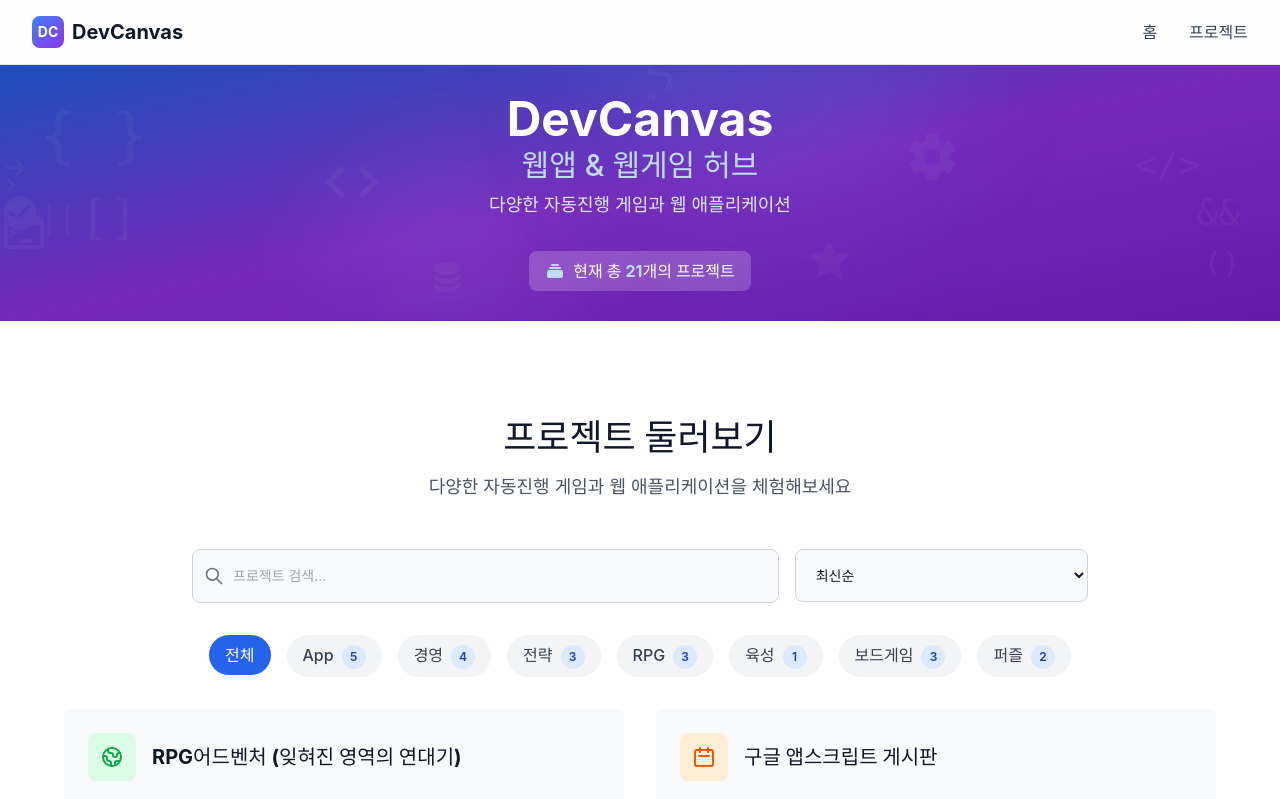
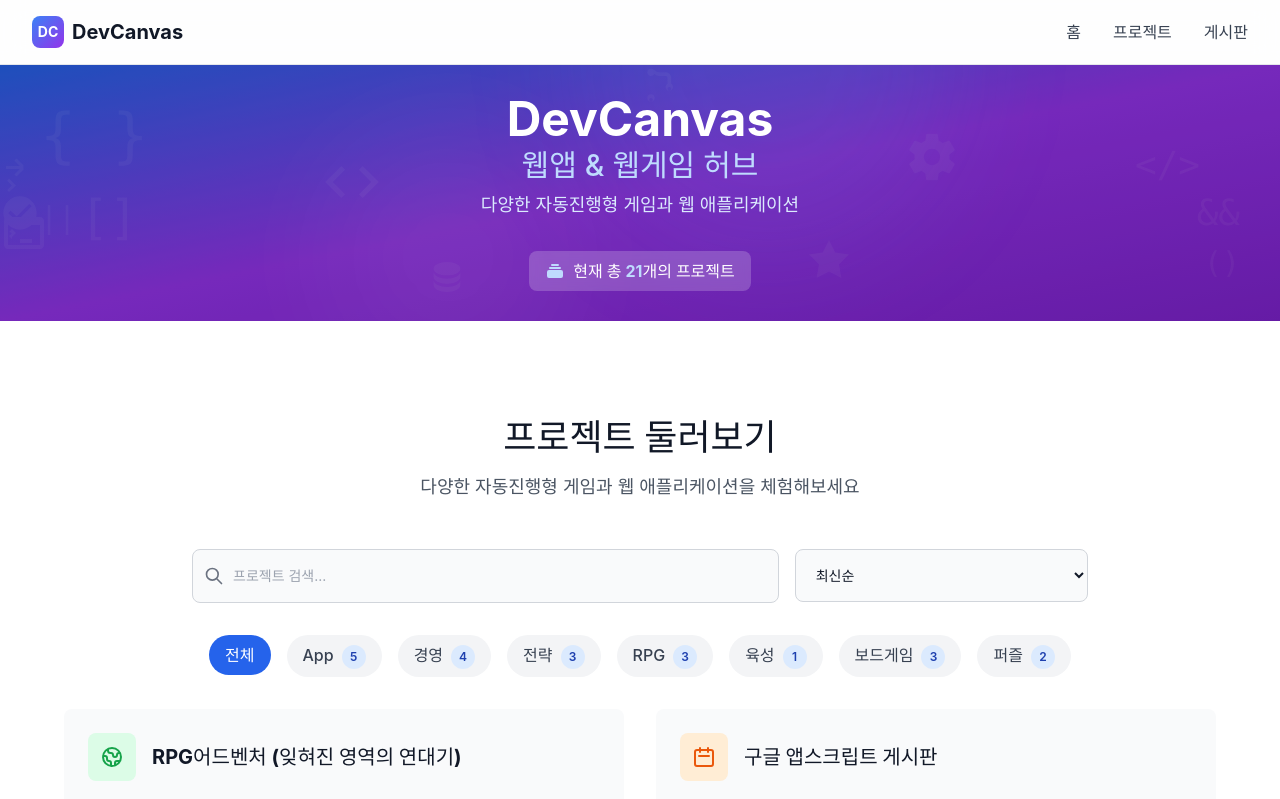
Before and after one commit to sigco3111/DevCanvas, a React (Vite) app: page / in a window 1280 px wide. Shown: the top 799 px of the page. Built offline with nearby package versions, Linux system fonts and the light colour scheme.

Commit message:
메타 태그 및 설명 수정: '자동진행 게임'을 '자동진행형 게임'으로 변경하여 일관성을 높임. Vercel Analytics 추가 및 초기화 로직 구현. README 파일의 설명도 수정하여 통일성을 유지함. 헤더에 '게시판' 링크 추가.

```diff
--- a/index.html
+++ b/index.html
@@ -9,10 +9,10 @@
     <meta name="viewport" content="width=device-width, initial-scale=1.0" />
 
     <!-- SEO 메타 태그 -->
-    <title>DevCanvas - 웹앱 & 웹게임 허브 | 자동진행 게임 플랫폼</title>
+    <title>DevCanvas - 웹앱 & 웹게임 허브 | 자동진행형 게임 플랫폼</title>
     <meta name="google-site-verification" content="CaXr8wavJnv-spof3zendNR4yJaysibEW-rPpDM93L0" />
-    <meta name="description" content="DevCanvas는 다양한 자동진행 게임과 웹 애플리케이션을 오픈소스로 제공하는 플랫폼입니다." />
-    <meta name="keywords" content="데스캔버스, 오픈소스, 웹게임, 자동진행 게임, 웹앱, 게임허브, World War Simulator, 테트리스 AI, 방치형 RPG, React, TypeScript, AI, AI게임, 바이브코딩" />
+    <meta name="description" content="DevCanvas는 다양한 자동진행형 게임과 웹 애플리케이션을 오픈소스로 제공하는 플랫폼입니다." />
+    <meta name="keywords" content="데스캔버스, 오픈소스, 웹게임, 자동진행형 게임, 웹앱, 게임허브, World War Simulator, 테트리스 AI, 방치형 RPG, React, TypeScript, AI, AI게임, 바이브코딩" />
     <meta name="author" content="DevCanvas" />
     <meta name="robots" content="index, follow" />
     <meta name="googlebot" content="index, follow" />
@@ -23,16 +23,16 @@
     <!-- Open Graph / Facebook -->
     <meta property="og:type" content="website" />
     <meta property="og:url" content="https://devcanvas.vercel.app/" />
-    <meta property="og:title" content="DevCanvas - 웹앱 & 웹게임 허브 | 자동진행 게임 플랫폼" />
-    <meta property="og:description" content="DevCanvas는 다양한 자동진행 게임과 웹 애플리케이션을 오픈소스로 제공하는 플랫폼입니다." />
+    <meta property="og:title" content="DevCanvas - 웹앱 & 웹게임 허브 | 자동진행형 게임 플랫폼" />
+    <meta property="og:description" content="DevCanvas는 다양한 자동진행형 게임과 웹 애플리케이션을 오픈소스로 제공하는 플랫폼입니다." />
     <meta property="og:image" content="https://devcanvas.vercel.app/og-image.jpg" />
     <meta property="og:image:alt" content="DevCanvas 플랫폼 스크린샷" />
 
     <!-- Twitter -->
     <meta property="twitter:card" content="summary_large_image" />
     <meta property="twitter:url" content="https://devcanvas.vercel.app/" />
-    <meta property="twitter:title" content="DevCanvas - 웹앱 & 웹게임 허브 | 자동진행 게임 플랫폼" />
-    <meta property="twitter:description" content="DevCanvas는 다양한 자동진행 게임과 웹 애플리케이션을 오픈소스로 제공하는 플랫폼입니다." />
+    <meta property="twitter:title" content="DevCanvas - 웹앱 & 웹게임 허브 | 자동진행형 게임 플랫폼" />
+    <meta property="twitter:description" content="DevCanvas는 다양한 자동진행형 게임과 웹 애플리케이션을 오픈소스로 제공하는 플랫폼입니다." />
     <meta property="twitter:image" content="https://devcanvas.vercel.app/og-image.jpg" />
     <meta property="twitter:image:alt" content="DevCanvas 플랫폼 스크린샷" />
 
@@ -63,7 +63,7 @@
         "ratingValue": "4.8",
         "ratingCount": "125"
       },
-      "description": "DevCanvas는 다양한 자동진행 게임과 웹 애플리케이션을 제공하는 플랫폼입니다."
+      "description": "DevCanvas는 다양한 자동진행형 게임과 웹 애플리케이션을 제공하는 플랫폼입니다."
     }
     </script>
   </head>
--- a/package.json
+++ b/package.json
@@ -11,6 +11,7 @@
   },
   "dependencies": {
     "@supabase/supabase-js": "^2.49.8",
+    "@vercel/analytics": "^1.5.0",
     "react": "^18.3.1",
     "react-dom": "^18.3.1",
     "react-helmet-async": "^2.0.5"
--- a/src/App.tsx
+++ b/src/App.tsx
@@ -3,6 +3,7 @@ import { PortfolioItem } from './types/portfolio';
 import portfolioData from './data/portfolios.json';
 import { useEffect, useState } from 'react';
 import { Helmet } from 'react-helmet-async';
+import { inject as injectAnalytics } from '@vercel/analytics';
 
 /**
  * DevCanvas 메인 애플리케이션 컴포넌트
@@ -62,18 +63,21 @@ function App() {
       }
     });
 
-  // 페이지 로드 시 접근성 개선
+  // 페이지 로드 시 접근성 개선 및 분석 초기화
   useEffect(() => {
     // 스크린 리더용 페이지 정보 업데이트
-    document.title = "DevCanvas - 웹앱 & 웹게임 허브 | 자동진행 게임 플랫폼";
+    document.title = "DevCanvas - 웹앱 & 웹게임 허브 | 자동진행형 게임 플랫폼";
+
+    // Vercel Analytics 초기화
+    injectAnalytics();
   }, []);
 
   return (
     <>
       {/* 페이지별 SEO 메타데이터 (react-helmet-async 사용) */}
       <Helmet>
-        <title>DevCanvas - 웹앱 & 웹게임 허브 | 자동진행 게임 플랫폼</title>
-        <meta name="description" content="DevCanvas에서 World War Simulator, 테트리스 AI 마스터 3D, 방치형 모험가 노트 등 다양한 자동진행 게임을 즐겨보세요." />
+        <title>DevCanvas - 웹앱 & 웹게임 허브 | 자동진행형 게임 플랫폼</title>
+        <meta name="description" content="DevCanvas에서 다양한 자동진행형 게임과 앱을 공유합니다." />
         <link rel="canonical" href="https://devcanvas.vercel.app/" />
       </Helmet>
 
@@ -93,7 +97,7 @@ function App() {
                   프로젝트 둘러보기
                 </h1>
                 <p className="text-lg text-gray-600 dark:text-gray-300 max-w-2xl mx-auto">
-                  다양한 자동진행 게임과 웹 애플리케이션을 체험해보세요
+                  다양한 자동진행형 게임과 웹 애플리케이션을 체험해보세요
                 </p>
               </header>
 
@@ -219,11 +223,11 @@ function App() {
                 <dl className="space-y-6">
                   <div className="bg-white dark:bg-gray-800 p-6 rounded-lg shadow-sm">
                     <dt className="font-semibold text-gray-900 dark:text-white">DevCanvas는 어떤 플랫폼인가요?</dt>
-                    <dd className="mt-2 text-gray-600 dark:text-gray-300">DevCanvas는 자동진행 게임과 웹 애플리케이션을 제공하는 플랫폼입니다. 사용자는 다양한 게임과 앱을 무료로 사용할 수 있고, 모든 프로젝트의 소스코드는 오픈되어 있습니다.</dd>
+                    <dd className="mt-2 text-gray-600 dark:text-gray-300">DevCanvas는 자동진행형 게임과 웹 애플리케이션을 제공하는 플랫폼입니다. 사용자는 다양한 게임과 앱을 무료로 사용할 수 있고, 모든 프로젝트의 소스코드는 오픈되어 있습니다.</dd>
                   </div>
                   <div className="bg-white dark:bg-gray-800 p-6 rounded-lg shadow-sm">
                     <dt className="font-semibold text-gray-900 dark:text-white">게임은 어떻게 플레이하나요?</dt>
-                    <dd className="mt-2 text-gray-600 dark:text-gray-300">각 게임 카드의 '앱 실행' 버튼을 클릭하면 새 탭에서 게임이 열립니다. 별도의 설치 없이 웹 브라우저에서 바로 플레이할 수 있습니다.</dd>
+                    <dd className="mt-2 text-gray-600 dark:text-gray-300">각 프로젝트 카드의 '앱 실행' 버튼을 클릭하면 새 탭에서 게임이나 웹앱이 열립니다. 별도의 설치 없이 웹 브라우저에서 바로 플레이할 수 있습니다.</dd>
                   </div>
                   <div className="bg-white dark:bg-gray-800 p-6 rounded-lg shadow-sm">
                     <dt className="font-semibold text-gray-900 dark:text-white">모바일에서도 플레이 가능한가요?</dt>
--- a/src/components/Header/index.tsx
+++ b/src/components/Header/index.tsx
@@ -7,6 +7,11 @@ import type { HeaderProps, NavigationItem } from './types';
 const DEFAULT_NAVIGATION: NavigationItem[] = [
   { label: '홈', href: '#home' },
   { label: '프로젝트', href: '#projects' },
+  {
+    label: '게시판',
+    href: 'https://script.google.com/macros/s/AKfycbylnF5Mg-gMrMkCT6yKA1jSALf_Jo-_lxmctx8vR5Tlb_2_fB2bYdGNutHg1i4dArF9VA/exec',
+    external: true
+  },
 ];
 
 /**
--- a/src/components/Hero/index.tsx
+++ b/src/components/Hero/index.tsx
@@ -8,7 +8,7 @@ import type { HeroProps } from './types';
 const Hero: React.FC<HeroProps> = React.memo(({
   title = 'DevCanvas',
   subtitle = '웹앱 & 웹게임 허브',
-  description = '다양한 자동진행 게임과 웹 애플리케이션',
+  description = '다양한 자동진행형 게임과 웹 애플리케이션',
   disableGradient = false,
   className = '',
   totalProjects,
```
Also changed, not shown: 2 other files (tests, documents, lock files or other folders).
